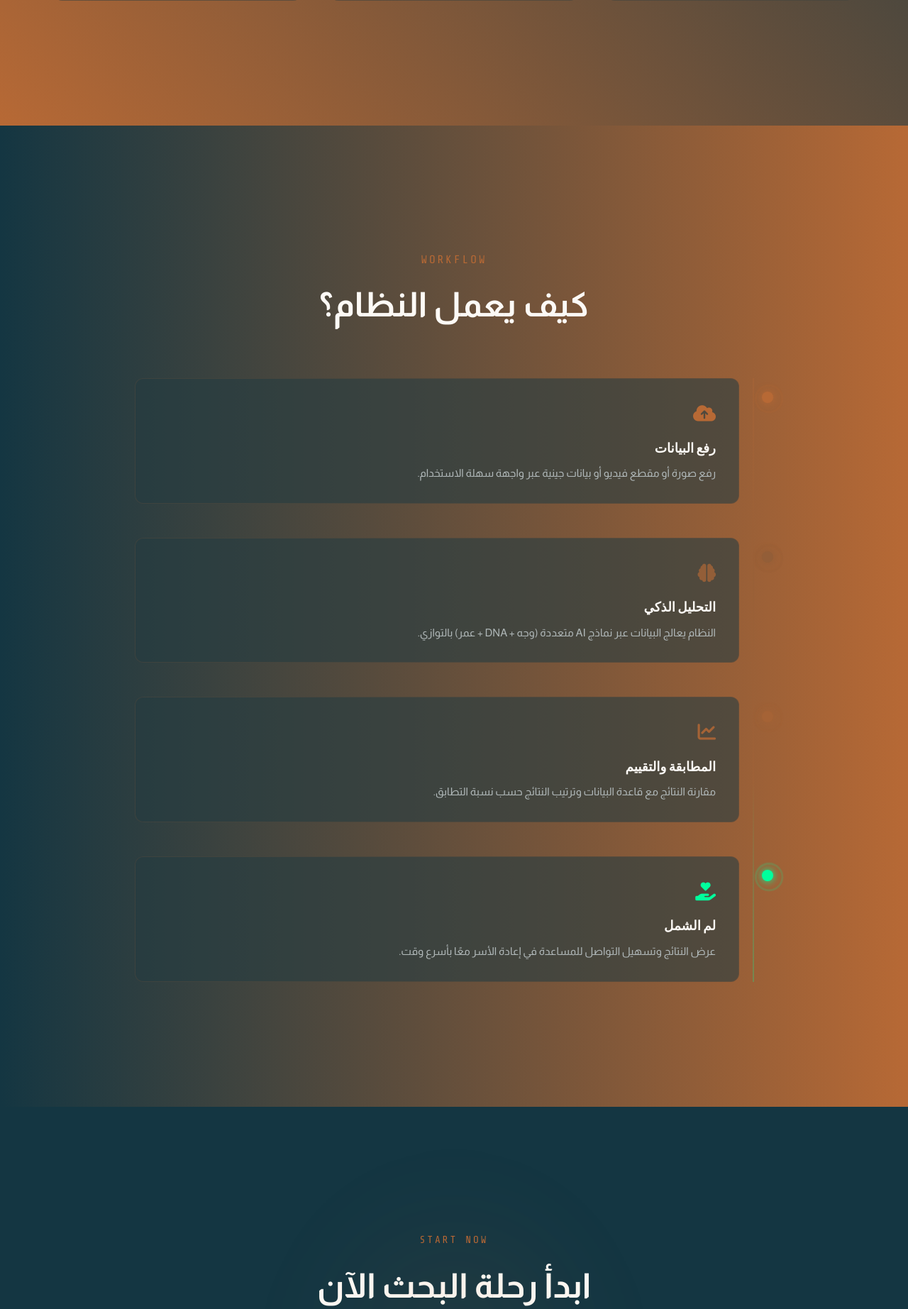
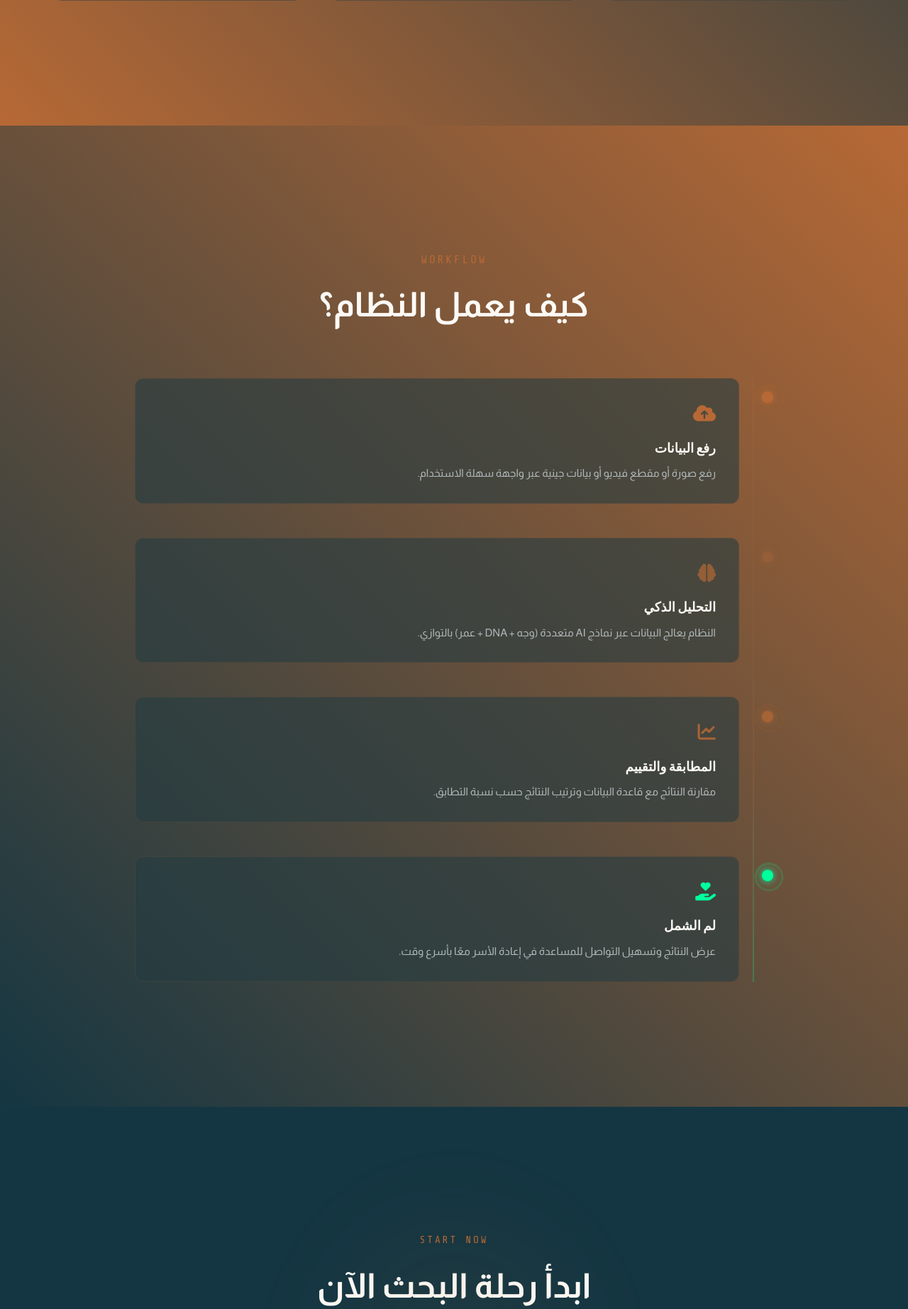
Before and after one commit to blackeagle686/mafqood-ai, a Django app: page / in a window 1280 px wide. Shown: the part 1853-3698 px from the top of the page at 71% size. Run offline with Django 5.2, Linux system fonts and the light colour scheme; parts of the project's set-up code (start-up, migrations or seed data) failed here and were passed over.

Commit message:
Updated gradient angle in textarea focus style

```diff
--- a/ai_system/app/static/style.css
+++ b/ai_system/app/static/style.css
@@ -1106,7 +1106,7 @@ textarea:focus {
 .section-pipeline {
     padding: 8rem 0;
     position: relative;
-    background-image: linear-gradient(270deg, var(--color-1), var(--background));
+    background-image: linear-gradient(225deg, var(--color-1), var(--background));
 }
 .pipeline-track {
     position: relative;
```
